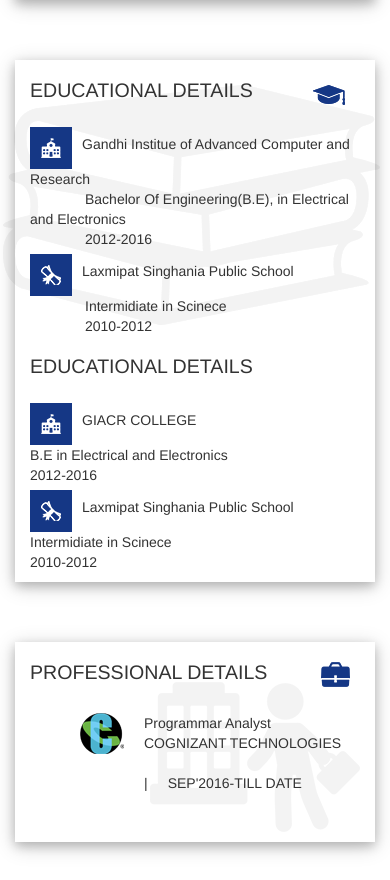
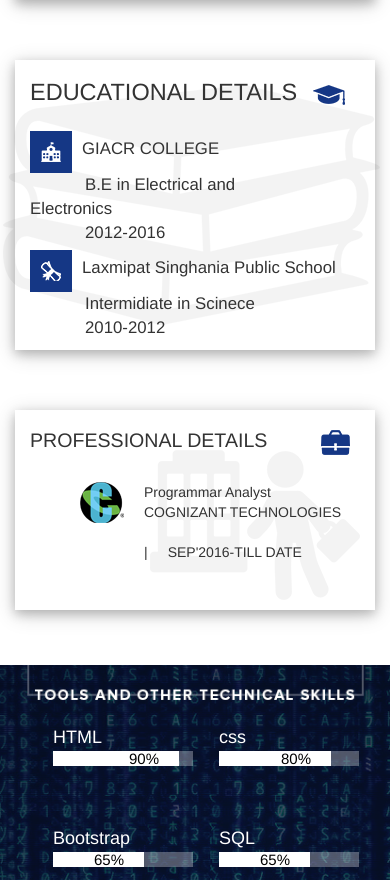
Before and after one commit to ashwini122/portfolio.github.io, a plain HTML site: page index.html in a window 390 px wide. Shown: the part 1566-2446 px from the top of the page. Drawn offline with nearby package versions, Linux system fonts and the light colour scheme.

Commit message:
Update port.css

```diff
--- a/port.css
+++ b/port.css
@@ -260,6 +260,9 @@ margin: 70px 13px;
 	    height: 275px;
 	font-size: 1.2em;
 }
+.education-content1{
+	display: none;
+}
 
  .book  img{
  	position: absolute;
@@ -343,10 +346,17 @@ background-size: cover;
 
 }
 .education-content{
+	display: none;
+	}
+.education-content1{
+	display: block;
 	height: auto;
-	font-size: 1em;
+	font-size: 1.2em;
 }
-	.education-content h3{
+.education-content1 span{
+	padding: 0px 55px;
+}
+	.education-content1 h3{
 	font-size:1.4em;
 	}
 	.contact-content{
```
